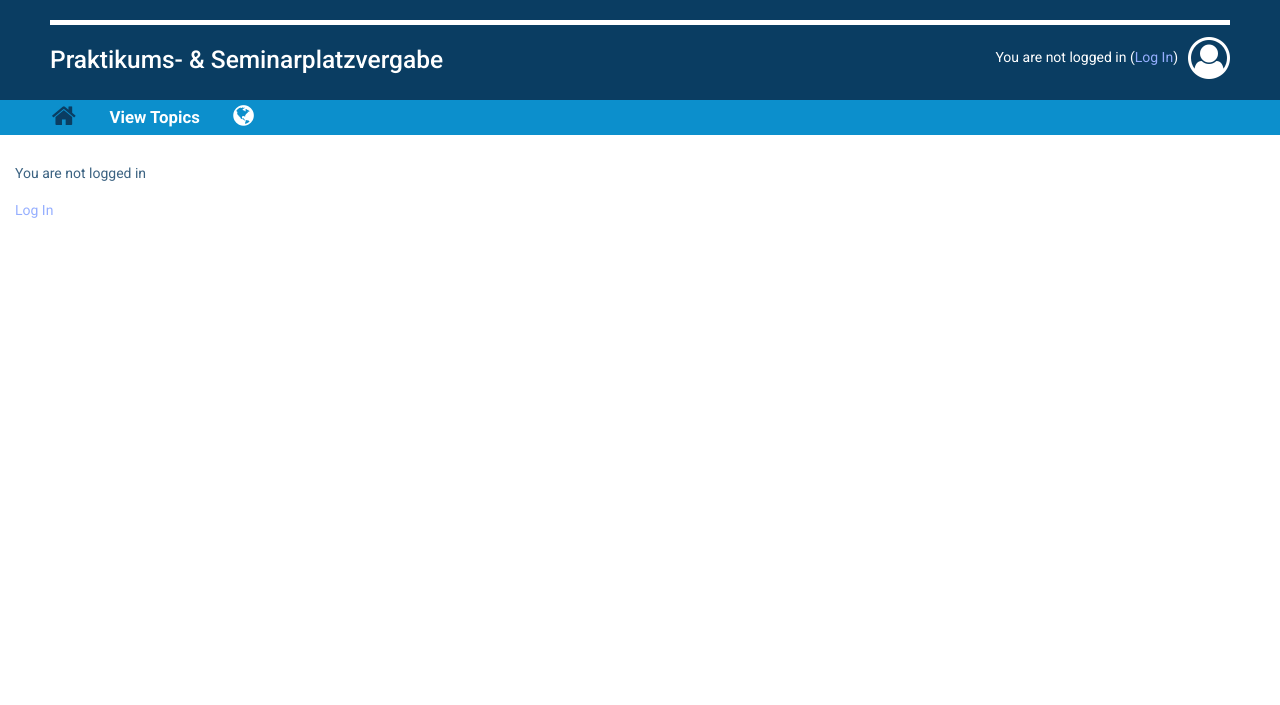
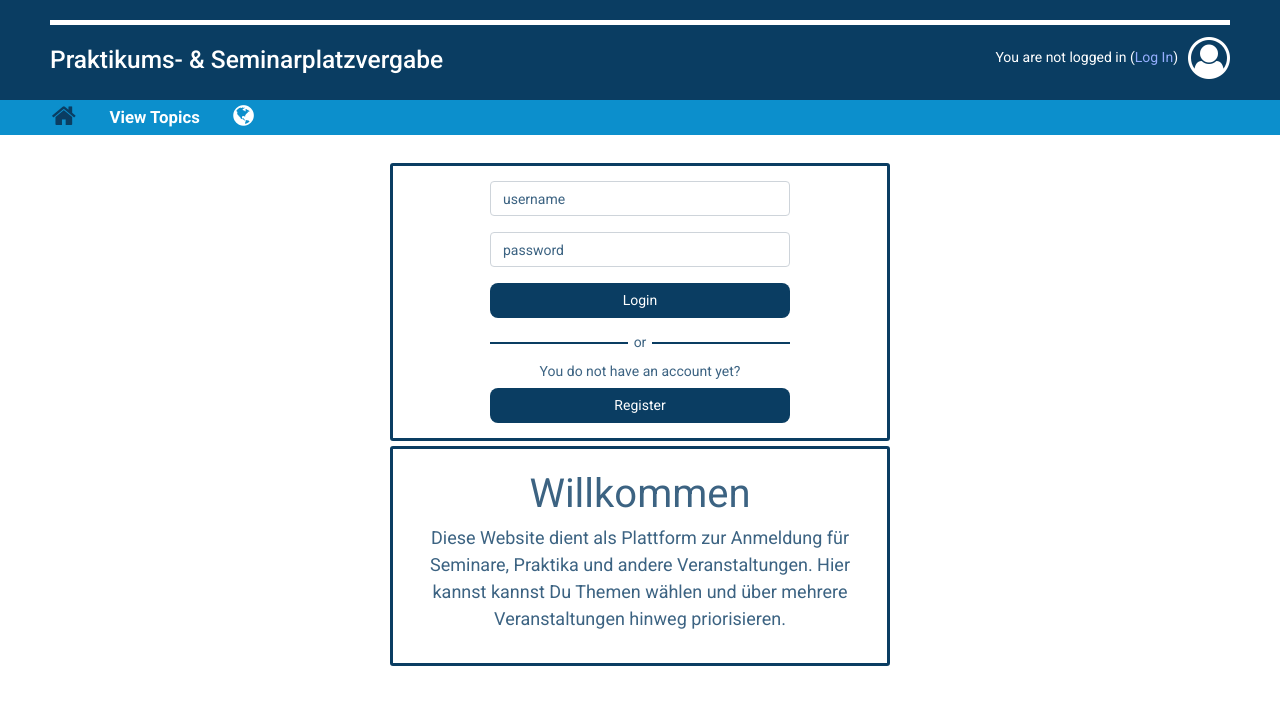
Before and after one commit to DataManagementLab/ppsv, a Django app: page / in a window 1280 px wide. Shown: the top 705 px of the page. Run offline with Django 3.2, Linux system fonts and the light colour scheme; some libraries are stand-ins or nearby versions.

Commit message:
Added some features to the homepage and added minor comfort features - added button focus when in certain inputs the enter key is pressed - added a black board to the homepage if someone is logged in - added the login feature to the homepage if the user is not logged in - added a short descriptive text to the homepage

```diff
--- a/ppsv/frontend/templates/frontend/homepage.html
+++ b/ppsv/frontend/templates/frontend/homepage.html
@@ -11,11 +11,54 @@
 
 
 {% block content %}
-
 {% if user.is_authenticated %}
-  Hi {{ user.username }}!
+  <div style="display: flex;justify-content: center;position:relative;margin-top:20px">
+    <div style="position:absolute;z-index:2;background-color:white; border: 2px solid rgba(10,61,98,1); top:-25px; left: 580px;padding: 2px 10px;">
+        <h2 style="margin:0px"> What to do next </h2>
+    </div>
+    <div style="display: flex;justify-content: center; flex-direction: column;border: 3px solid rgba(10,61,98,1);border-radius:3px;padding: 15px 30px;margin-top:5px;width:40%;min-width:360px;">
+        {% for msg, link in recommendations.items %}
+            <div style="display:flex; flex-direction:row;font-size:18px;margin-bottom:5px">
+                <div style="overflow:hidden;text-overflow: ellipsis;width:100%;white-space: nowrap;background-color:white; border: 4px solid rgba(10,61,98,1);border-style: none none none solid;padding: 2px 5px;background-color:rgba(12,143,204,0.2);padding:3px">
+                    <span style="margin:0px;"> {{ msg }} </span>
+                </div>
+                <a href="{% url link %}" class="undecorated-btn" style="padding:8px 10px;background-color:grey;border-radius: 3px; float:right;color:white;margin-left:5px">
+                    <i class="fa fa-share" aria-hidden="true"></i>
+                </a>
+            </div>
+        {% endfor %}
+    </div>
+  </div>
 {% else %}
-  <p>You are not logged in</p>
-  <a href="{% url 'frontend:login' %}">Log In</a>
+<div style="display: flex;justify-content: center;">
+    <div style="display: flex;flex-direction:column;width:40%;min-width:360px;">
+        <div style="display: flex;justify-content: center;border: 3px solid rgba(10,61,98,1);border-radius:3px;padding: 15px 30px;">
+            <div style="min-width:300px;width: 20%;display: flex;flex-direction: column;text-align: center;">
+                <div class="row-cols-sm-1" id="col_1">
+                    <form method="post">
+                        {% csrf_token %}
+                        {{ login_form.as_p }}
+                        <button class="sub-btn form-control" style="width: 100%" type="submit">Login</button>
+                    </form>
+                </div>
+                    <div style="display:flex;flex-direction: row;vertical-align: baseline;margin-bottom: 10px">
+                    <div style="background-color: #0a3d62;height: 2px;width: 48%;margin-top: 10px;margin-right: 2%"></div>
+                        or
+                    <div style="background-color: #0a3d62;height: 2px;width: 48%;margin-top: 10px;margin-left: 2%"></div>
+                    </div>
+                <div class="row-cols-sm-1" style="text-align: center">
+                    <h6>You do not have an account yet?</h6>
+                    <button class="sub-btn form-control" style="width: 100%" onclick="location.href='{% url 'frontend:register' %}'" type="button">Register</button>
+                </div>
+            </div>
+        </div>
+        <div style="display: flex;justify-content: center;border: 3px solid rgba(10,61,98,1);border-radius:3px;padding: 15px 30px;margin-top:5px;text-align:center;">
+            <label style="font-size:40px"> Willkommen <br>
+                <label style="font-size:18px"> Diese Website dient als Plattform zur Anmeldung für Seminare, Praktika und andere Veranstaltungen.
+                Hier kannst kannst Du Themen wählen und über mehrere Veranstaltungen hinweg priorisieren. </label>
+            </label>
+        </div>
+    </div>
+</div>
 {% endif %}
 {% endblock %}
--- a/ppsv/frontend/templates/frontend/your_selection.html
+++ b/ppsv/frontend/templates/frontend/your_selection.html
@@ -66,7 +66,7 @@
                                     {% for selection_in_required,required in info %}
                                         {% if selection_in_required.id == selection.id and required %}
                                                 {% if selection.id == open_motivation_text_for_selection %}
-                                                     <button class="button" id="save_motivation_text_button" name="save_motivation_text_button" value="{{ selection.id }}"
+                                                     <button class="button" name="save_motivation_text_button" value="{{ selection.id }}"
                                                             type="submit" style="margin:0px ;white-space:nowrap; background-color:green; color:white; border:none; border-radius:5px;">
                                                             Save Motivation Text
                                                      </button>
--- a/ppsv/frontend/templates/registration/register.html
+++ b/ppsv/frontend/templates/registration/register.html
@@ -5,7 +5,6 @@
 {% block title %}Register{% endblock %}
 
 {% block content %}
-
 <!--Register-->
 <div style="display: flex;justify-content: center">
     <div style="display: flex;flex-direction: column;width: 20%">
--- a/ppsv/frontend/views.py
+++ b/ppsv/frontend/views.py
@@ -14,7 +14,49 @@ from frontend.decorators import user_passes_test
 
 def homepage(request):
     template_name = 'frontend/homepage.html'
-    return render(request, template_name)
+
+    if request.user.is_authenticated:
+        if hasattr(request.user, "student"):
+            # In order to pin messages on the "What to do next" board, one needs to add the message
+            # as a key to "recommendations" and the link as the value
+            args = {}
+            recommendations = {}
+
+            groups_of_student = models.Group.objects.filter(students=request.user.student)
+            selections_exist = False
+            selections_need_motivation = False
+            for group in groups_of_student:
+                if models.TopicSelection.objects.filter(group=group).exists():
+                    selections_exist = True
+                    break
+
+            for group in groups_of_student:
+                if models.TopicSelection.objects.filter(group=group,motivation="").exists():
+                    selections_need_motivation = True
+                    break
+
+            # Pins message to board if no selections were made
+            if not selections_exist:
+                msg = "You have not selected any topics yet"
+                link = "frontend:overview"
+                recommendations[msg] = link
+
+            # Pins message to board if motivation texts are missing for selections
+            if selections_need_motivation:
+                msg = "You still need to write one or more motivation texts"
+                link = "frontend:your_selection"
+                recommendations[msg] = link
+
+            # Pins message to board if no group was created
+            if len(models.Group.objects.filter(students=request.user.student)) <= 1:
+                msg = "You can create a group here"
+                link = "frontend:groups"
+                recommendations[msg] = link
+
+            args["recommendations"] = recommendations
+            return render(request, template_name, args)
+    else:
+        return login_request(request, template_name)
 
 
 def overview(request):
@@ -721,12 +763,17 @@ def groups(request):
     return render(request, template_name, args)
 
 
-def login_request(request):
+def login_request(request, *given_template):
     """Login view
 
     :param request: The given request
+    :param given_template: a string representing a template name
     :type request: HttpRequest
     """
+    template_name = "registration/login.html"
+    if given_template:
+        template_name = given_template
+
     if request.method == "POST":
         form = UserLoginForm(request, data=request.POST)
         # checks if the given login data is valid
@@ -744,7 +791,7 @@ def login_request(request):
         else:
             messages.error(request, "Invalid username or password.")
     form = UserLoginForm()
-    return render(request=request, template_name="registration/login.html", context={"login_form": form})
+    return render(request, template_name, context={"login_form": form})
 
 
 def logout_request(request):
```
Also changed, not shown: ppsv/frontend/templates/frontend/groups.html (+20 -5 lines), ppsv/frontend/templates/frontend/overview.html (+12 -2 lines), ppsv/db.sqlite3. Lines whose indentation alone changed are shown as unchanged.
